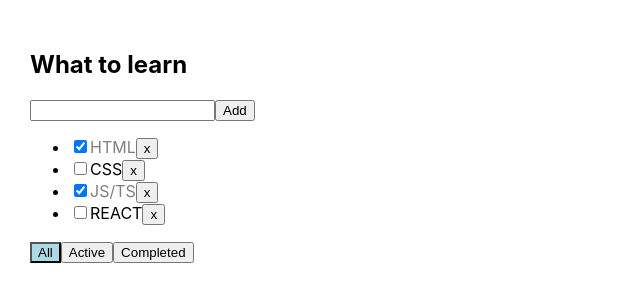
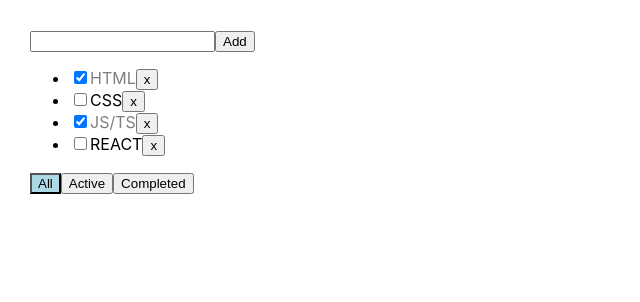
Before and after one commit to Grisha0404/NewTodolist, a React (Create React App) app: page / in a window 1280 px wide. Shown: the top 302 px of the page, without its empty margins (0-640 px from the left). Built offline with nearby package versions, Linux system fonts and the light colour scheme.

Commit message:
Update TodoListHeader.tsx

```diff
--- a/src/TodoListHeader.tsx
+++ b/src/TodoListHeader.tsx
@@ -1,15 +1,14 @@
-import React from 'react';
+import React, {useState} from 'react';
 import AddTaskFrom from "./AddTaskFrom";
 
 type TodoListHeaderType = {
-    title: string
     addTask: (title: string) => void
 }
 
 const TodoListHeader = (props: TodoListHeaderType) => {
+
     return (
         <>
-            <h2>{props.title}</h2>
             <AddTaskFrom addTask={props.addTask}/>
         </>
     );
```
